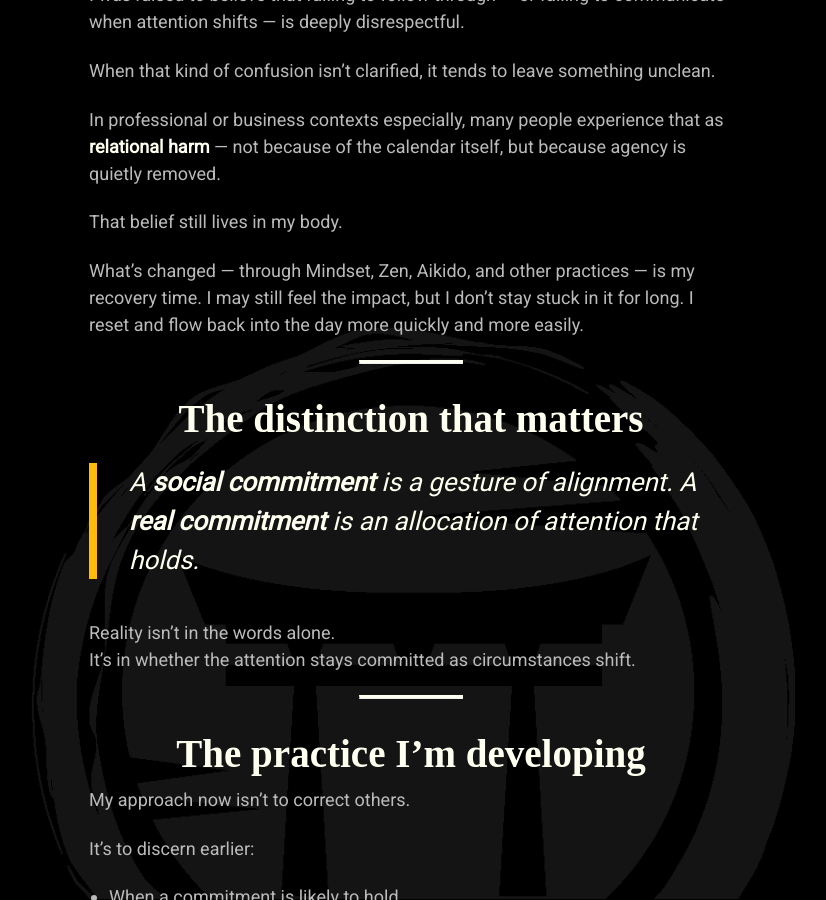
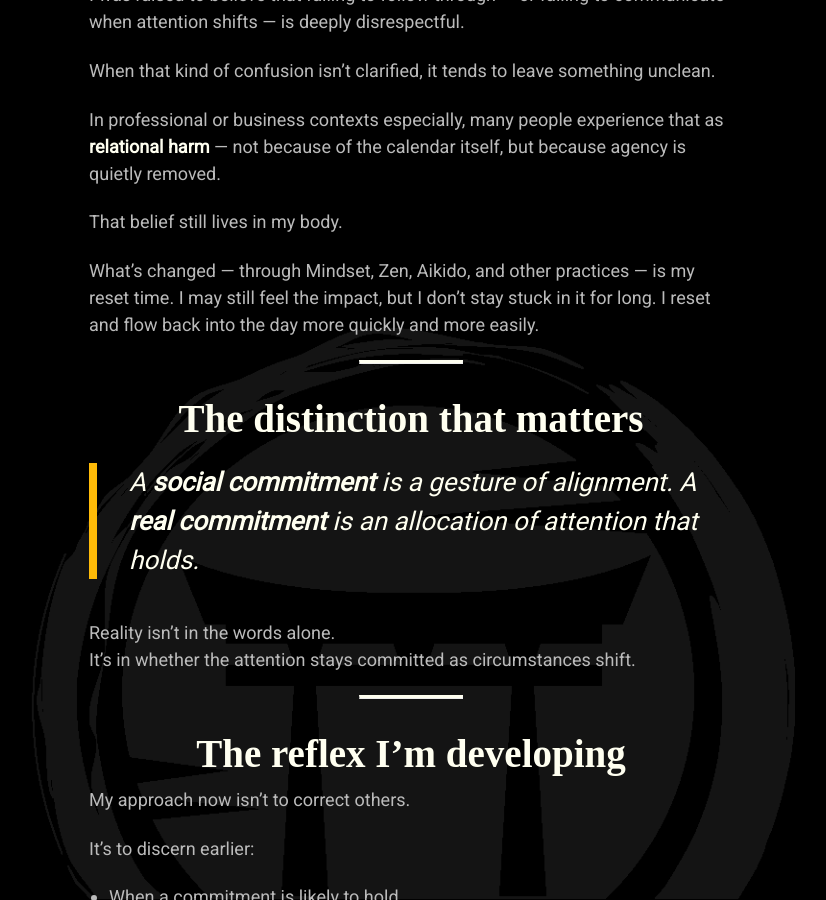
Before and after one commit to mindset-dojo/mindset-dojo.github.io, a Jekyll site: the page built from _insights/2025/michael-basil/2025-12-26-social-commitment-is-not-real-commitment.md, in a window 1280 px wide and 900 px high, scrolled down 1619 px. Shown: the whole window, without its empty margins (229-1055 px from the left). Built offline with Jekyll 4.4.1, drawn with Linux system fonts in a browser that asks for light colours; some web fonts are replaced.

Commit message:
fix: lint

```diff
--- a/_insights/2025/michael-basil/2025-12-26-social-commitment-is-not-real-commitment.md
+++ b/_insights/2025/michael-basil/2025-12-26-social-commitment-is-not-real-commitment.md
@@ -39,6 +39,7 @@
 What I’m discovering more and more is that not everyone relates to these moments the same way.
 
 Sometimes the commitment is:
+
 - True only in that moment
 - True in a particular mood or context
 - Overtaken later by competing attention pulls I’m not part of
@@ -63,7 +64,7 @@
 
 That belief still lives in my body.
 
-What’s changed — through Mindset, Zen, Aikido, and other practices — is my recovery time. I may still feel the impact, but I don’t stay stuck in it for long. I reset and flow back into the day more quickly and more easily.
+What’s changed — through Mindset, Zen, Aikido, and other practices — is my reset time. I may still feel the impact, but I don’t stay stuck in it for long. I reset and flow back into the day more quickly and more easily.
 
 ---
 
@@ -76,16 +77,18 @@
 
 ---
 
-## The practice I’m developing
+## The reflex I’m developing
 
 My approach now isn’t to correct others.
 
 It’s to discern earlier:
+
 - When a commitment is likely to hold
 - When it only feels true in the moment
 - For which situations it’s wise to double-check before investing energy
 
 Practically, that can look like:
+
 - Gently confirming as a meeting approaches
 - Canceling when there’s no response
 - Doing so in a respectful way that leaves a clear doorway back if and when real availability returns
```
